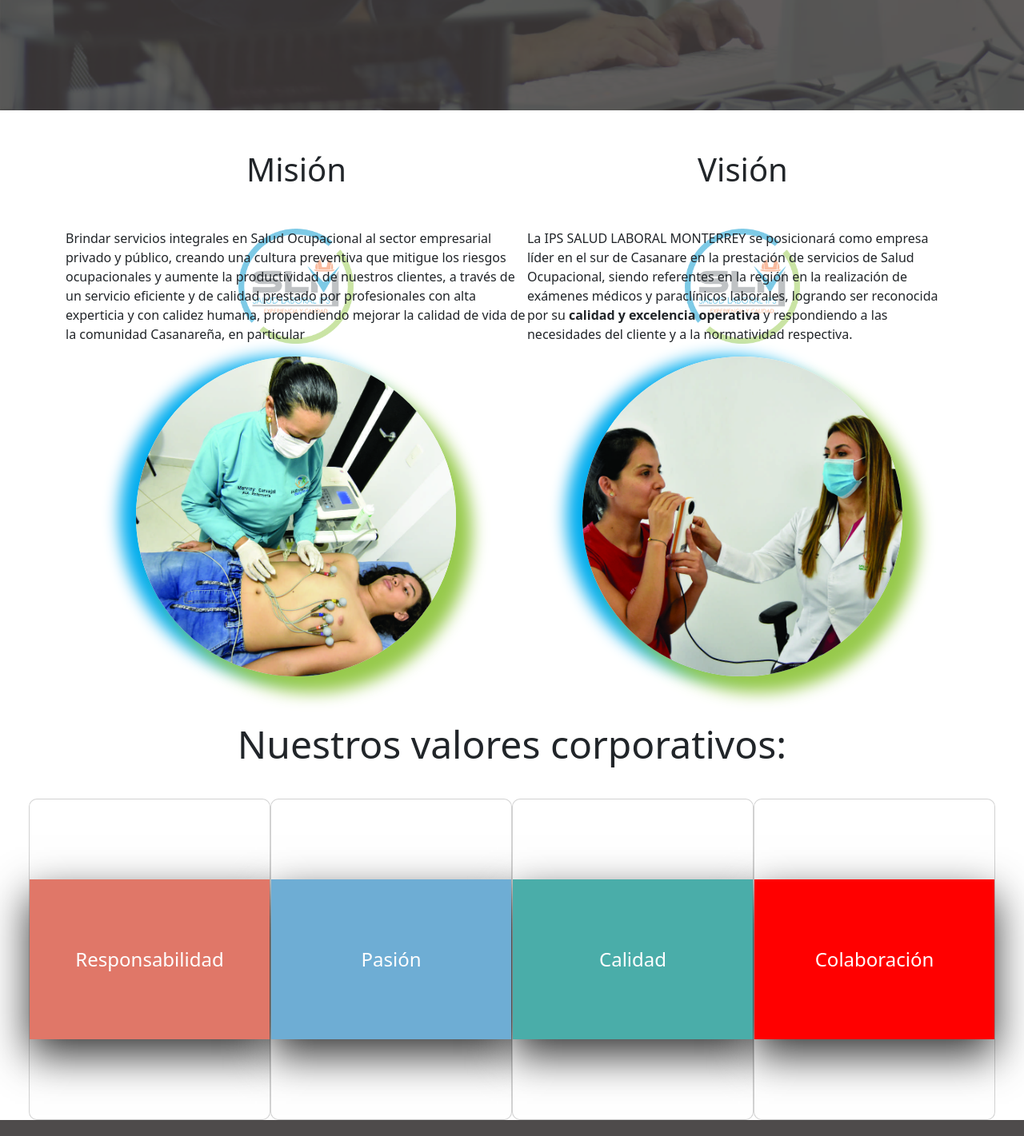
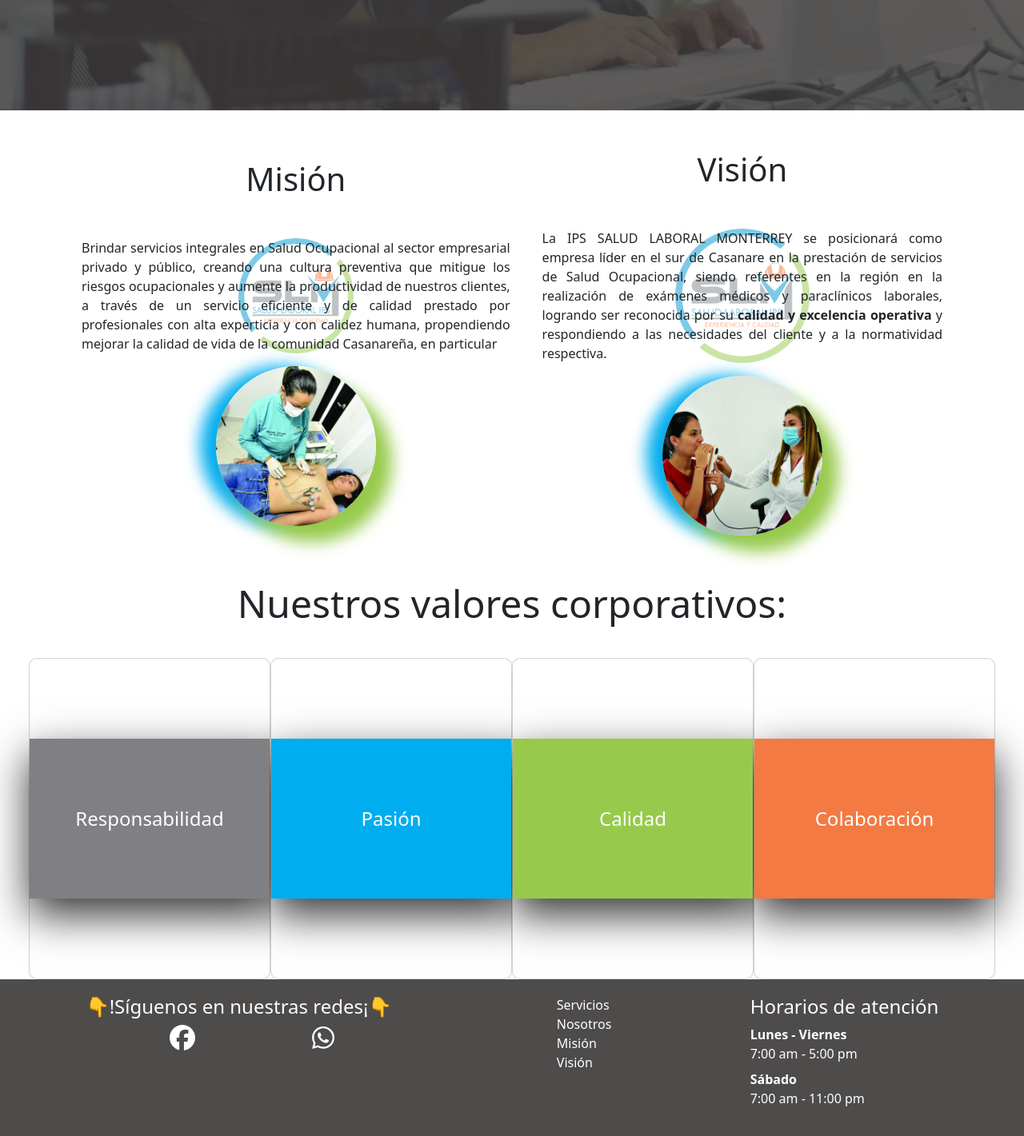
Before and after one commit to MDForero/saludlaboral, a React (Create React App) app: page /nosotros in a window 1280 px wide. Shown: the part 1000-2421 px from the top of the page at 80% size. Built offline with nearby package versions, Linux system fonts and the light colour scheme.

Commit message:
cambios sugeridos por el cliente

```diff
--- a/src/App.css
+++ b/src/App.css
@@ -44,9 +44,8 @@ a {
   background: #00adef;
 }
 
-#razon {
+.razon {
   background: #00adef;
-
 }
 
 /* servicios */
@@ -126,8 +125,8 @@ footer li {
 
 .figure::after {
   grid-area: img;
-  width: 400px;
-  height: 400px;
+  width: 100%;
+  height: 100%;
   background-color: #00abef8f;
   border-radius: 100%;
   color: #fff;
@@ -201,8 +200,13 @@ footer li {
 }
 
 .mision {
+  text-align: justify;
   background-color: rgba(255, 255, 255, 0.492);
   font-size: 1rem;
+}
+#misionimg{
+  width: 200px;
+  height: 200px;
 }
 
 article div figure {
@@ -236,15 +240,19 @@ article div figure img {
 }
 
 .containercard .card:nth-child(1) .icon {
-  background: #e07768;
+  background: #808084;
 }
 
 .containercard .card:nth-child(2) .icon {
-  background: #6eadd4;
+  background: #00adef;
 }
 
 .containercard .card:nth-child(3) .icon {
-  background: #4aada9;
+  background: #97ca4c;
+}
+
+.containercard .card:nth-child(4) .icon {
+  background: #f37a42;
 }
 
 
@@ -339,6 +347,7 @@ article div figure img {
 }
 
 @media screen and (max-width: 600px) {
+
   .containercard{
     flex-direction: column;
   }
--- a/src/pages/Inicio.js
+++ b/src/pages/Inicio.js
@@ -14,33 +14,34 @@ const Inicio = () => {
                 <div className='opaco'><img src={logo} width="400px" /></div>
             </main>
             <section style={{minHeight:"70vh", width:"95%", margin:"0% 3%"}}>
-                <center><h2 style={{ fontSize: "4rem" }}><i>¿Quienes somos?</i></h2></center>
-                <div style={{ display: "flex", justifyContent: "space-between", alignItems: "center" }}>
-                    <div style={{minWidth:"600px"}}>
+                <center><h2 style={{ fontSize: "3rem", margin:"50px 0px" }}><i>¿Quienes somos?</i></h2></center>
+                <div className="services">
+                    <div style={{maxWidth:"600px"}}>
                         <p><strong>SALUD LABORAL MONTERREY E.U.</strong>, es una empresa que presta servicios de asesoría y asistencia en el área de salud ocupacional, higiene y seguridad industrial, basando su actividad en la responsabilidad, profesionalismo, discreción, fiabilidad y cumplimiento, buscando el mejoramiento continuo de nuestros servicios.
                         En el área de medicina preventiva y del trabajo ofrecemos valoración de aptitud laboral de ingreso, periódico y de egreso: Médico Especialista en Salud Ocupacional, Audiometría, Espirómetria, Visiometria y Laboratorio Clínico.</p>
                     </div>
                     <img
                         src={fotografia}
                         alt="enfermera"
-                        width="400px"
+                        width="300px"
+                        height="300px"
                         style={{ borderRadius: "100%", boxShadow: "20px 20px 20px" }}
                     />
                 </div>
             </section>
-            <section  id="razon">
-                <center><h2 style={{fontSize:"4rem"}}><i>Razones para elegirnos</i></h2></center>
-            <div className='logo' id="razon">
-                <img src={razon} alt="Razones para elegirnos" width="1300px"/>
+            <section className='razon'>
+                <center><h2 style={{fontSize:"3rem", margin:"50px 0px"}}><i>Razones para elegirnos</i></h2></center>
+            <div  id="razon">
+                <img src={razon} alt="Razones para elegirnos" width="100%"/>
             </div>
             </section>
             <section>
-                <center><h2 style={{fontSize:"4rem"}}><i>Empresas que confían en nosotros</i></h2></center>
+                <center><h2 style={{fontSize:"3rem", margin:"50px 0px"}}><i>Empresas que confían en nosotros</i></h2></center>
                 <Carousel fade>
                     {sliderempresas.map((element) => <Carousel.Item interval={2000}>
-                        <div className='empresarial'>
+                        <div className='services' style={{margin:"50px 0px"}}>
 
-                            {element.map((i) => <img src={i.img} alt={i.alt} width="200px" />)}
+                            {element.map((i) => <img src={i.img} alt={i.alt} width="200px" style={{margin:"20px 0px"}}/>)}
                         </div>
                     </Carousel.Item>
                     )}
--- a/src/pages/Nosotros.js
+++ b/src/pages/Nosotros.js
@@ -13,20 +13,20 @@ const Nosotros = () => {
       </main>
       <section className='container center'>
 
-        <article>
+        <article style={{margin:"0px 20px"}}>
           <center> <h1 className='title'>Misión</h1> </center>
           <div className='logo'>
             <p className="mision">Brindar servicios integrales en Salud Ocupacional al sector empresarial privado y público, creando una cultura preventiva que mitigue los riesgos ocupacionales y aumente la productividad de nuestros clientes, a través de un servicio eficiente y de calidad prestado por profesionales con alta experticia y con calidez humana, propendiendo mejorar la calidad de vida de la comunidad Casanareña, en particular</p>
           </div>
           <div style={{ display: "flex", justifyContent: 'center', alignItems: 'center' }}>
             <figure className="figure">
-              <img src={mision1} alt="" className="img" height />
+              <img src={mision1} alt="" className="img"  id='misionimg'/>
             </figure>
 
           </div>
         </article>
 
-        <article>
+        <article style={{margin:"0px 20px"}}>
           <center> <h1 className='title'>Visión</h1> </center>
           <div className='logo'>
             <p className='mision'>La IPS SALUD LABORAL MONTERREY se posicionará como empresa líder en el sur de Casanare en la prestación de servicios de Salud Ocupacional, siendo referentes en la región en la realización de exámenes médicos y paraclínicos laborales, logrando ser reconocida por su <strong>calidad y excelencia operativa</strong> y respondiendo a las necesidades del cliente y a la normatividad respectiva.</p>
@@ -34,7 +34,7 @@ const Nosotros = () => {
           <div style={{ display: "flex", justifyContent: 'center', alignItems: 'center' }}>
 
             <figure className='figure' >
-              <img src={vision1} alt="" className='img' />
+              <img src={vision1} alt="" className='img' id='misionimg' />
             </figure>
           </div>
         </article>
```
